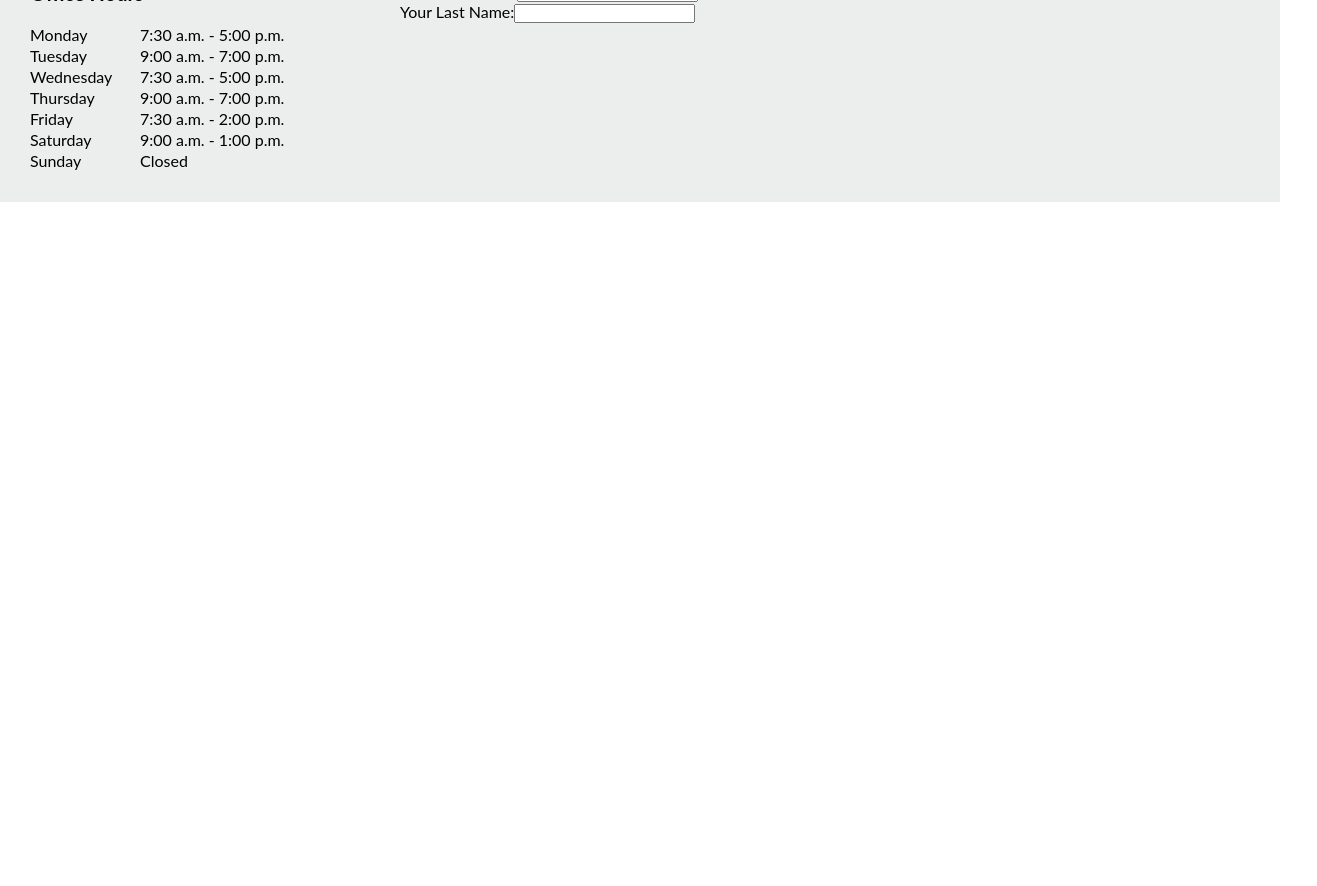
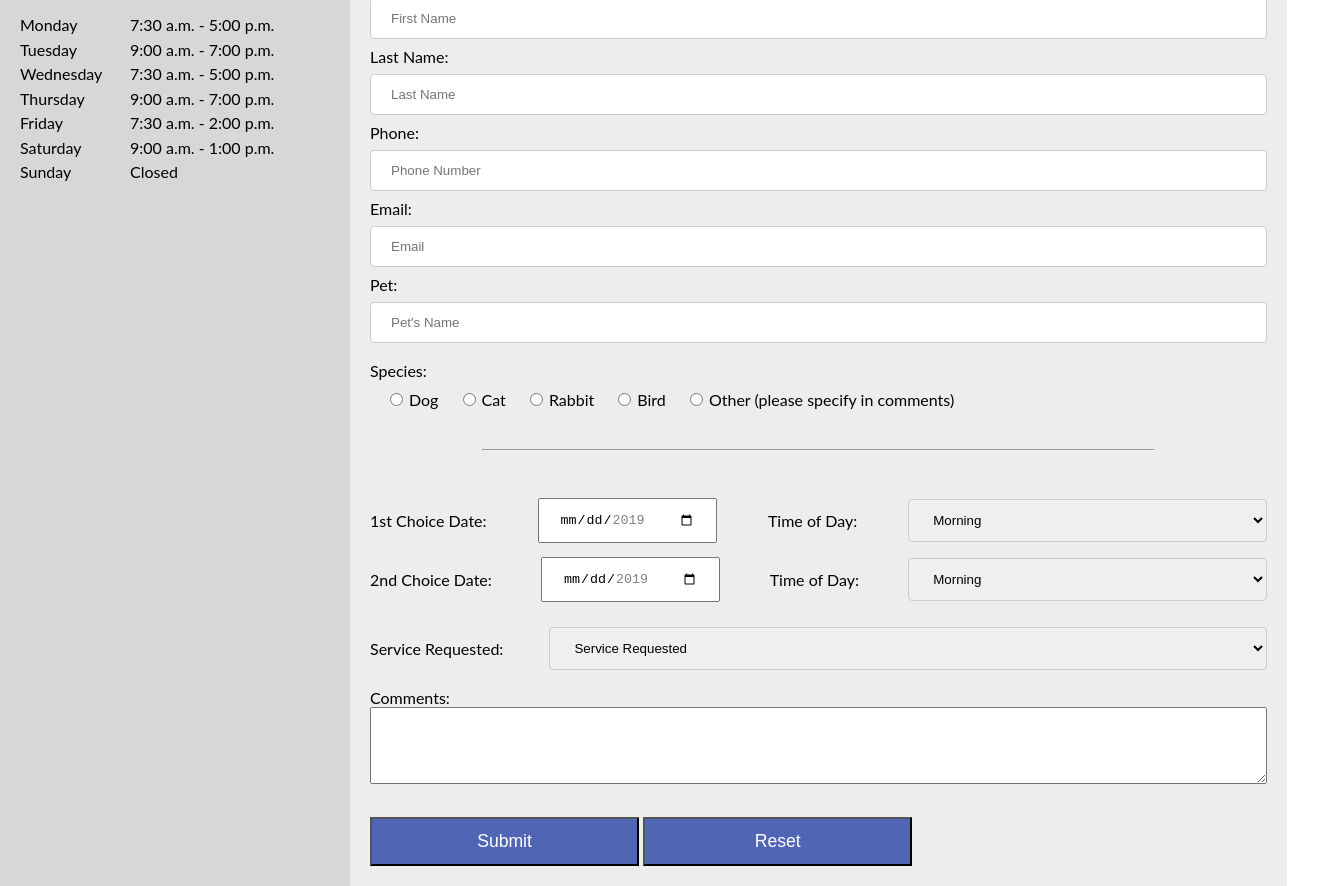
Before and after one commit to ScottCode389/Veterinarian-Grid, a website: page appt.html in a window 1280 px wide. Shown: the part 180-1066 px from the top of the page, 1317 px wide, since content can reach past the window. Before the commit the page ends 800 px from the top, so only its background shows below. Drawn offline with Linux system fonts and the light colour scheme.

Commit message:
completed appointment request form

```diff
--- a/appt.html
+++ b/appt.html
@@ -12,12 +12,13 @@
 <body>
   <header class="header">
     <div class="header__contact">
-      <div class="header__logo">
-        <!-- <span class="logo--text">Northern Kentucky</span> -->
-        <img src="./images/DogCatLogo_ElisabethLeunert_from_Pixabay.png" alt="logo" class="header__logo--image"
-          height=50px width=85px>
-        <span class="header__logo--text">Northern Kentucky Pet Care Clinic</span>
-      </div> <!-- header-logo -->
+      <a href="index.html" class="header__link">
+        <div class="header__logo">
+          <img src="./images/DogCatLogo_ElisabethLeunert_from_Pixabay.png" alt="logo" class="header__logo--image"
+            height=50px width=85px>
+          <span class="header__logo--text">Northern Kentucky Pet Care Clinic</span>
+        </div> <!-- header-logo -->
+      </a>
       <div class="header__info">
         <div>&lpar;859&rpar; 123-2345</div>
         <div>
@@ -32,46 +33,121 @@
     </div>
 
     <div class="form__wrapper">
+
       <div class="form__wrapper--hours">
         <h2 class="appt__heading--1">Office Hours</h2>
         <div class="appt__hours appt__hours--1">
-          <span class="hours__name">Monday</span>
-          <span class="hours__time">7:30 a.m. - 5:00 p.m.</span>
+          <span>Monday</span>
+          <span>7:30 a.m. - 5:00 p.m.</span>
         </div>
         <div class="appt__hours appt__hours--2">
-          <span class="hours__name">Tuesday</span>
-          <span class="hours__time">9:00 a.m. - 7:00 p.m.</span>
+          <span>Tuesday</span>
+          <span>9:00 a.m. - 7:00 p.m.</span>
         </div>
         <div class="appt__hours appt__hours--3">
-          <span class="hours__name">Wednesday</span>
-          <span class="hours__time">7:30 a.m. - 5:00 p.m.</span>
+          <span>Wednesday</span>
+          <span>7:30 a.m. - 5:00 p.m.</span>
         </div>
         <div class="appt__hours appt__hours--4">
-          <span class="hours__name">Thursday</span>
-          <span class="hours__time">9:00 a.m. - 7:00 p.m.</span>
+          <span>Thursday</span>
+          <span>9:00 a.m. - 7:00 p.m.</span>
         </div>
         <div class="appt__hours appt__hours--5">
-          <span class="hours__name">Friday</span>
-          <span class="hours__time">7:30 a.m. - 2:00 p.m.</span>
+          <span>Friday</span>
+          <span>7:30 a.m. - 2:00 p.m.</span>
         </div>
         <div class="appt__hours appt__hours--6">
-          <span class="hours__name">Saturday</span>
-          <span class="hours__time">9:00 a.m. - 1:00 p.m.</span>
+          <span>Saturday</span>
+          <span>9:00 a.m. - 1:00 p.m.</span>
         </div>
         <div class="appt__hours appt__hours--7">
-          <span class="hours__name">Sunday</span>
-          <span class="hours__time">Closed</span>
+          <span>Sunday</span>
+          <span>Closed</span>
         </div>
       </div> <!--  appt hours  -->
 
       <div class="form__wrapper--request">
-        <form>
-          Your First Name:<input type="text"><br>
-          Your Last Name:<input type="text">
+        <form class="form">
+          <label for="firstName" class="ownerName__first">
+            First Name:<input type="text" placeholder="First Name">
+          </label>
+          <label for="lastName">
+            Last Name:<input type="text" placeholder="Last Name">
+          </label>
+
+          <label for="phone" class="ownerContact__first">
+            Phone:<input type="tel" placeholder="Phone Number">
+          </label>
+          <label for="email">
+            Email:<input type="email" placeholder="Email" required>
+          </label>
+
+          <label for="petName">
+            Pet:<input type="text" placeholder="Pet's Name">
+          </label>
+
+          <p class="form--paragraph">Species:</p>
+          <label for="species">
+            <div class="form--radio">
+              <input type="radio" name="species">Dog
+              <input type="radio" name="species">Cat
+              <input type="radio" name="species">Rabbit
+              <input type="radio" name="species">Bird
+              <input type="radio" name="species">Other (please specify in comments)
+            </div>
+          </label>
+
+          <hr class="form__wrapper--hr">
+
+          <label for="firstDateChoice">
+            <div class="form--flex">
+              1st Choice Date:<input type="date" min="2019-10-01" max="2019-12-31">
+              Time of Day:
+              <select>
+                <option value="Morning">Morning</option>
+                <option value="Afternoon">Afternoon</option>
+                <option value="Evening">Evening</option>
+              </select>
+            </div>
+          </label>
+
+          <label for="secondDateChoice">
+            <div class="form--flex">
+              2nd Choice Date:<input type="date" min="2019-10-01" max="2019-12-31">
+              Time of Day:
+              <select placeholder="Select time of day">
+                <option value="Morning">Morning</option>
+                <option value="Afternoon">Afternoon</option>
+                <option value="Evening">Evening</option>
+              </select>
+            </div>
+          </label>
+
+          <label for="serviceRequested">
+            <div class="form--flex m-y">
+              Service Requested:
+              <select id="serviceRequest">
+                <option value="Service requested">Service Requested</option>
+                <option value="Annual physical exam">Annual physical exam</option>
+                <option value="Grooming">Grooming</option>
+                <option value="Sick pet">Sick pet</option>
+                <option value="Dental Cleaning">Dental Cleaning</option>
+                <option value="Vaccinations">Vaccinations</option>
+              </select>
+            </div>
+          </label>
+          <label for="comments">
+            Comments:<br>
+            <textarea name="comments" rows="5" cols="110" maxlength="300"></textarea>
+          </label>
+          <div class="form--buttons">
+            <input type="submit" value="Submit">
+            <input type="reset" value="Reset">
+          </div>
+
         </form>
-
-      </div>
-    </div>
+      </div> <!-- form wrapper request-->
+    </div> <!-- form wrapper -->
 
 </body>
 
--- a/sass/components/_header.scss
+++ b/sass/components/_header.scss
@@ -14,6 +14,10 @@
     box-shadow: inset 0 0 5px darkgray;
     font-family: $font-display;
     font-weight: bold;
+  }
+
+  &__link {
+    text-decoration: none;
   }
 
   &__logo {
--- a/sass/pages/_appointment.scss
+++ b/sass/pages/_appointment.scss
@@ -16,20 +16,36 @@
 }
 
 .form__wrapper {
-  padding: 30px;
+
   display: grid;
   grid-template-columns: 350px 1fr;
-  grid-column-gap: 20px;
-  background: $color-gray-light;
-  }
 
+    &--hours {
+      background-color: $color-gray-light-2;
+      padding: 20px;
+    }
+
+    &--1 {
+      background-color: $color-gray-light;
+    }
+
+    &--request {
+      padding: 20px;
+      background-color: $color-gray-light;
+    }
+
+    &--hr {
+      width: 75%;
+      color: $color-gray-light;
+      margin: 40px auto;
+    }
+}
 
 .appt__hours {
   grid-column: 1 / span 1;
 
-
   display: grid;
-  grid-template-rows: repeat(7, 3px);
+  grid-template-rows: repeat(7, 3.5px);
   grid-template-columns: 110px 1fr;
   align-content: space-between;
   justify-content: center;
@@ -57,8 +73,80 @@
   }
 }
 
-
-
 .appt__request {
   grid-column: 2 / span 1;
+  line-height: 15px;
 }
+
+.ownerName,
+.ownerContact {
+  display: flex;
+
+  &__first {
+    margin-right: 50px;
+  }
+}
+
+.form {
+  &--paragraph {
+    margin: 10px 0;
+  }
+
+  &--radio {
+    margin-bottom: 20px;
+  }
+}
+
+.form--flex {
+  display: flex;
+  justify-content: space-between;
+  align-items: center;
+}
+
+input[type=radio] {
+  margin-right: 6px;;
+  margin-left: 20px;
+}
+
+input[type=text],
+input[type=tel],
+input[type=email],
+select {
+  width: 100%;
+  padding: 12px 20px;
+  margin: 8px 0;
+  display: inline-block;
+  border: 1px solid #ccc;
+  border-radius: 4px;;
+  -webkit-border-radius: 4px;
+  -moz-border-radius: 4px;
+  -ms-border-radius: 4px;
+  -o-border-radius: 4px;
+}
+
+select {
+  width: 40%;
+}
+
+.m-y {
+  margin: 10px 0;
+}
+
+#serviceRequest {
+  width: 80%;
+}
+input[type=date] {
+  width: 20%;
+  padding: 12px 20px;
+  margin-right: 0;
+}
+
+input[type=submit],
+input[type=reset] {
+  margin-top: 30px;
+  width: 30%;
+  padding: 12px 20px;
+  font-size: 1.1rem;
+  background-color: $color-box-purple;
+  color: white;
+}
```
Also changed, not shown: index.html (+8 -4 lines), css/style.css.
